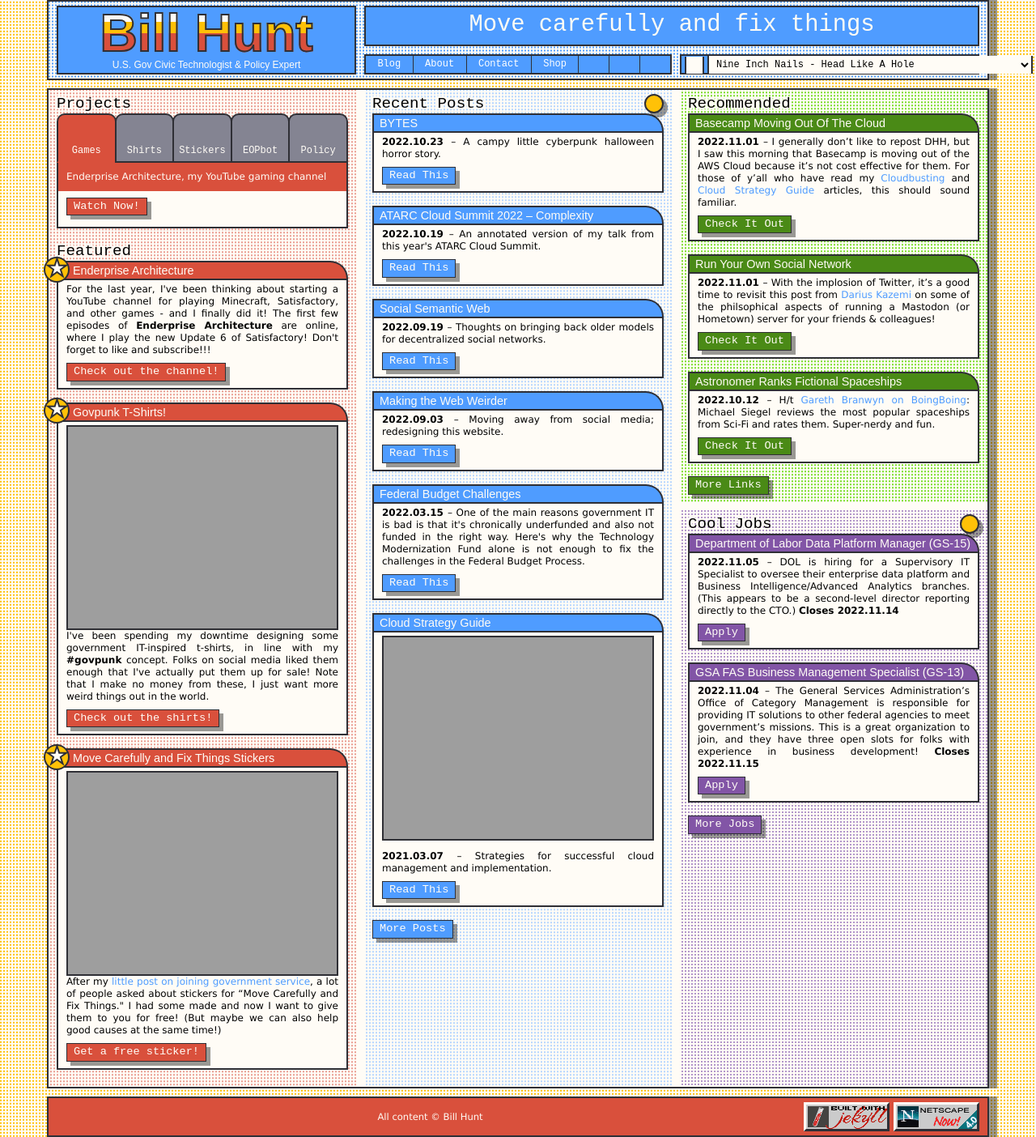
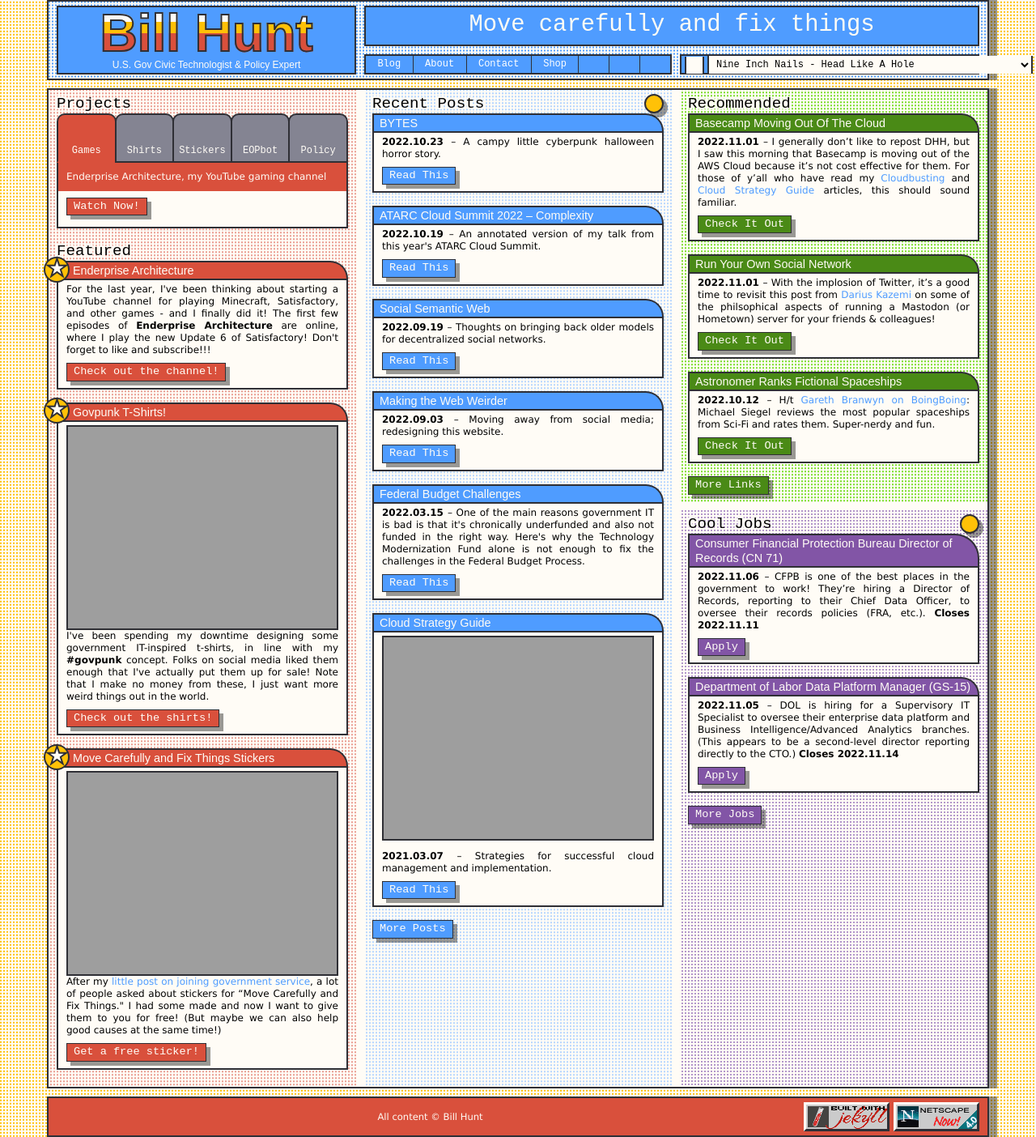
Before and after one commit to krusynth/billhunt.dev, a Jekyll site: the page built from index.md, in a window 1280 px wide. Shown: the whole page at 81% size. Built offline with Jekyll 4.4.1, drawn with Linux system fonts in a browser that asks for light colours; some web fonts are replaced.

Commit message:
Update jobs.

```diff
--- a/_data/jobs.yml
+++ b/_data/jobs.yml
@@ -1,3 +1,9 @@
+- title: Consumer Financial Protection Bureau Director of Records (CN 71)
+  url: https://www.usajobs.gov/job/686424300
+  date: 2022-11-06
+  closes: 2022-11-11
+  content: CFPB is one of the best places in the government to work! They're hiring a Director of Records, reporting to their Chief Data Officer, to oversee their records policies (FRA, etc.).
+
 - title: Department of Labor Data Platform Manager (GS-15)
   url: https://www.usajobs.gov/job/686733400
   date: 2022-11-05
```
